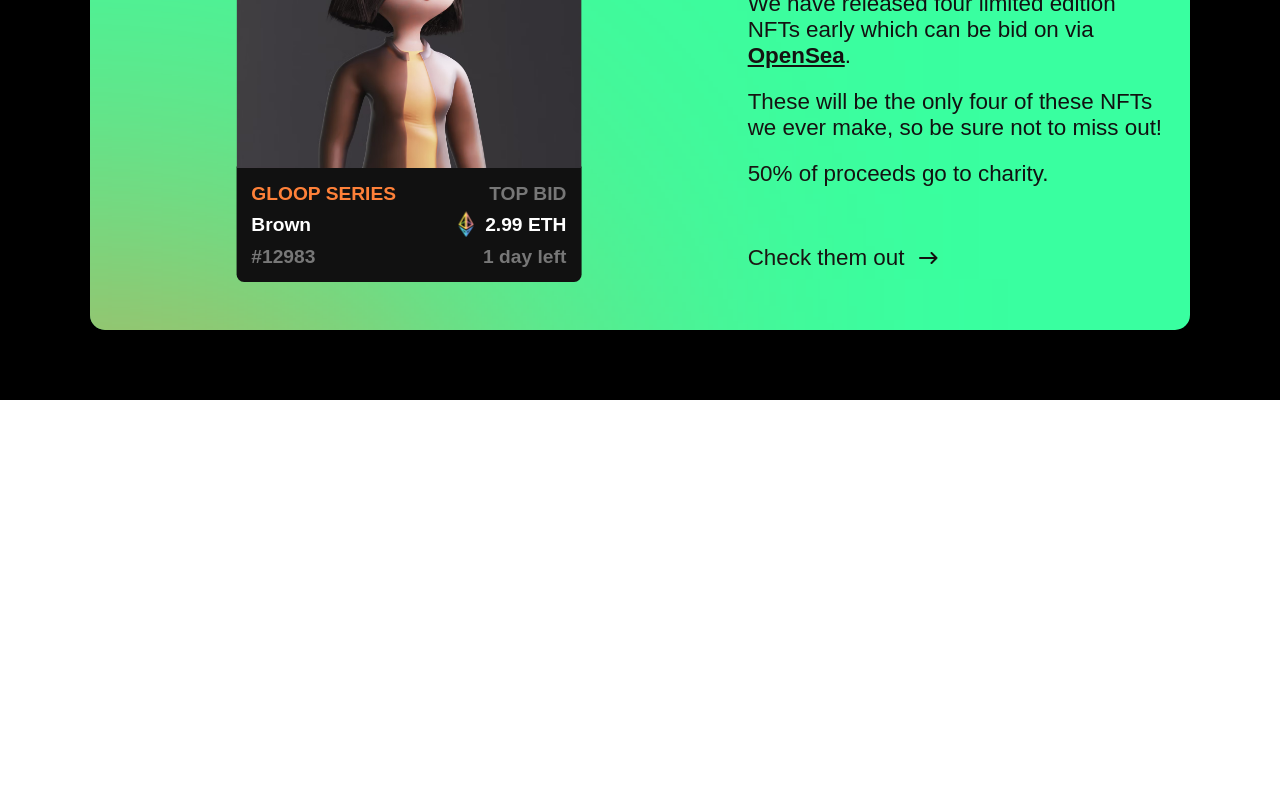
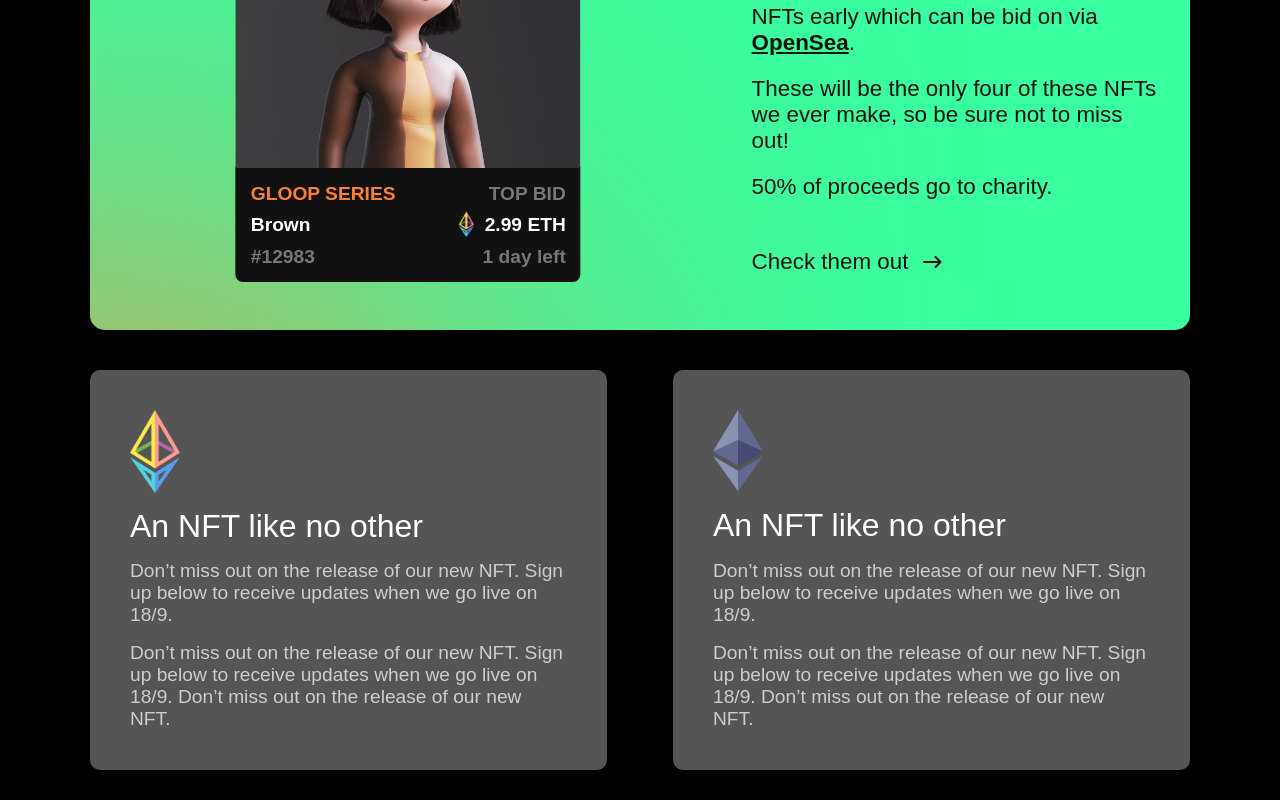
Before and after one commit to Shambhukumar/NFT-Palace, a React (Create React App) app: page / in a window 1280 px wide. Shown: the part 2410-3210 px from the top of the page. Before the commit the page ends 2810 px from the top, so only its background shows below. Built offline with nearby package versions, Linux system fonts and the light colour scheme.

Commit message:
added section2

```diff
--- a/src/App.js
+++ b/src/App.js
@@ -2,6 +2,7 @@ import './App.scss';
 import Header from './components/header/Header';
 import Hero from './components/hero/Hero';
 import Press from './components/press/Press';
+import Section2 from './components/Section-2/Section2';
 import Section1 from './components/Section1/Section1';
 import Showcase from './components/showcase/Showcase';
 import Upsell from './components/upsell/Upsell';
@@ -14,6 +15,7 @@ const  App = () => {
      <Press/>
      <Showcase/>
      <Section1/>
+     <Section2/>
     </div>
   );
 }
--- /dev/null
+++ b/src/components/Section-2/Section2.js
@@ -0,0 +1,39 @@
+import React from "react";
+import "./section2.scss";
+import currency1 from "../../Assets/img/currency-1.png";
+import currency2 from "../../Assets/img/currency-2.png";
+const Section2 = () => {
+  return (
+    <div className="section2">
+      <div className="section2-card1">
+        <img src={currency1} alt="img 1" />
+        <span>An NFT like no other</span>
+        <p>
+          Don’t miss out on the release of our new NFT. Sign up below to receive
+          updates when we go live on 18/9.
+        </p>
+        <p>
+          Don’t miss out on the release of our new NFT. Sign up below to receive
+          updates when we go live on 18/9. Don’t miss out on the release of our
+          new NFT.
+        </p>
+      </div>
+      <div className="section2-card2">
+        <img src={currency2} alt="img 1" />
+        <span>An NFT like no other</span>
+        <p>
+          Don’t miss out on the release of our new NFT. Sign up below to receive
+          updates when we go live on 18/9.
+        </p>
+        <p>
+          Don’t miss out on the release of our new NFT. Sign up below to receive
+          updates when we go live on 18/9. Don’t miss out on the release of our
+          new NFT.
+        </p>
+      </div>
+
+    </div>
+  );
+};
+
+export default Section2;
--- /dev/null
+++ b/src/components/Section-2/section2.scss
@@ -0,0 +1,25 @@
+.section2{
+    display: flex;
+    justify-content: space-between;
+    height: 50vh;
+    &-card1,&-card2{
+        span{
+            font-size: 2rem;
+            color: #ffff;
+        }
+        p{
+            font-size: 1.2rem;
+        }
+        background-color: #555555;
+        border-radius: 10px;
+        padding: 40px;
+        width: 47%;
+        height: 100%;
+        display: flex;
+        flex-direction: column;
+        justify-content: space-between;
+    }
+    img{
+        width: 50px;
+    }
+}
--- a/src/components/Section1/section1.scss
+++ b/src/components/Section1/section1.scss
@@ -56,7 +56,7 @@
     display: flex;
 
     &-text{
-        padding-left: 25px;
+        padding: 25px;
         width: 40%;
         display: flex;
         flex-direction: column;
@@ -82,7 +82,7 @@
             display: flex;
             align-items: center;
             justify-content: space-between;
-            cursor: pointer;
+            cursor: pointer !important;
             font-size: 1.4rem;
 
         }
@@ -96,7 +96,7 @@
         // position: relative;
         &-text{
             width: 50%;
-            padding: 20px;
+            // padding: 20px;
 
 
         }
@@ -118,7 +118,7 @@
                 height: 450px;
                 width: 450px;
                 background: linear-gradient(0deg, #FF8139, #FF8139), #FF8139;
-                filter: blur(437.104px);
+
                 filter: blur(150px);
             }
 
```
